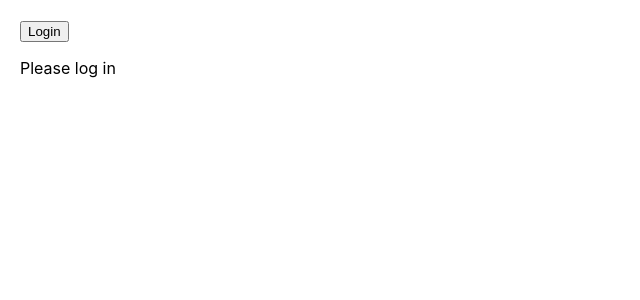
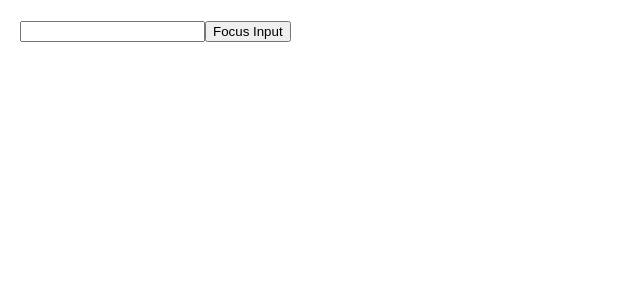
Before and after one commit to lojithv/react-guide, a React (Create React App) app: page / in a window 1280 px wide. Shown: the top 300 px of the page, without its empty margins (0-640 px from the left). Built offline with nearby package versions, Linux system fonts and the light colour scheme.

Commit message:
useref example 1

```diff
--- a/src/App.tsx
+++ b/src/App.tsx
@@ -1,80 +1,23 @@
-import React, { createContext, useContext, useState } from 'react';
+import React, { useEffect, useRef } from 'react';
 
-// Step 1: Create a Context
-const AppContext = createContext({} as any);
+function App() {
+  const inputRef = useRef(null as unknown as HTMLInputElement);
 
-// Step 2: Create a Provider
-function AppProvider({ children }:any) {
-  const [user, setUser] = useState(null);
-
-  return (
-    <AppContext.Provider value={{ user, setUser }}>
-      {children}
-    </AppContext.Provider>
-  );
-}
-
-// Step 3: Create a Custom Hook to use the Context
-function useAppContext() {
-  const context = useContext(AppContext);
-  if (!context) {
-    throw new Error('useAppContext must be used within an AppProvider');
-  }
-  return context;
-}
-
-// Component using the Context
-function UserComponent() {
-  const { user, setUser } = useAppContext();
-
-  const handleLogin = () => {
-    setUser({ name: 'John Doe' });
+  const handleClick = () => {
+    inputRef.current.focus()
   };
 
-  const handleLogout = () => {
-    setUser(null);
-  };
+  useEffect(() => {
+    // inputRef.current.focus()
+  }, [])
+
 
   return (
     <div>
-      {user ? (
-        <div>
-          <p>Welcome, {user.name}!</p>
-          <button onClick={handleLogout}>Logout</button>
-        </div>
-      ) : (
-        <button onClick={handleLogin}>Login</button>
-      )}
+      <input type="text" ref={inputRef} />
+      <button onClick={handleClick}>Focus Input</button>
     </div>
   );
 }
 
-// Additional Component using the Context
-function UserInfo() {
-  const { user } = useAppContext();
-
-  return (
-    <div>
-      {user ? (
-        <div>
-          <p>User Information:</p>
-          <p>Name: {user.name}</p>
-        </div>
-      ) : (
-        <p>Please log in</p>
-      )}
-    </div>
-  );
-}
-
-// Using the AppProvider to wrap the component tree
-function App() {
-  return (
-    <AppProvider>
-      <UserComponent />
-      <UserInfo />
-    </AppProvider>
-  );
-}
-
 export default App;
```
